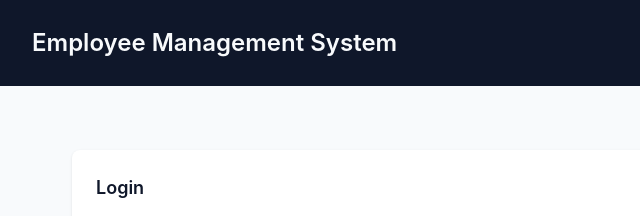
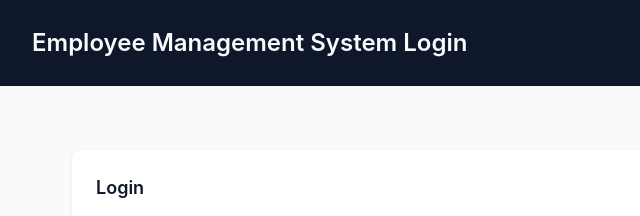
Before and after one commit to kjelstromjr/CSC468-Project, a website: page node/views/login.html in a window 1280 px wide. Shown: the top 216 px of the page, 0-640 px from the left. Drawn offline with Linux system fonts and the light colour scheme; files that its build step writes are made by us from their sources; files whose address does not match are found by name.

Commit message:
CI/CD test

```diff
--- a/node/views/login.html
+++ b/node/views/login.html
@@ -10,7 +10,7 @@
 
 <body>
     <header>
-        <h1>Employee Management System</h1>
+        <h1>Employee Management System Login</h1>
     </header>
 
     <div class="container">
```
